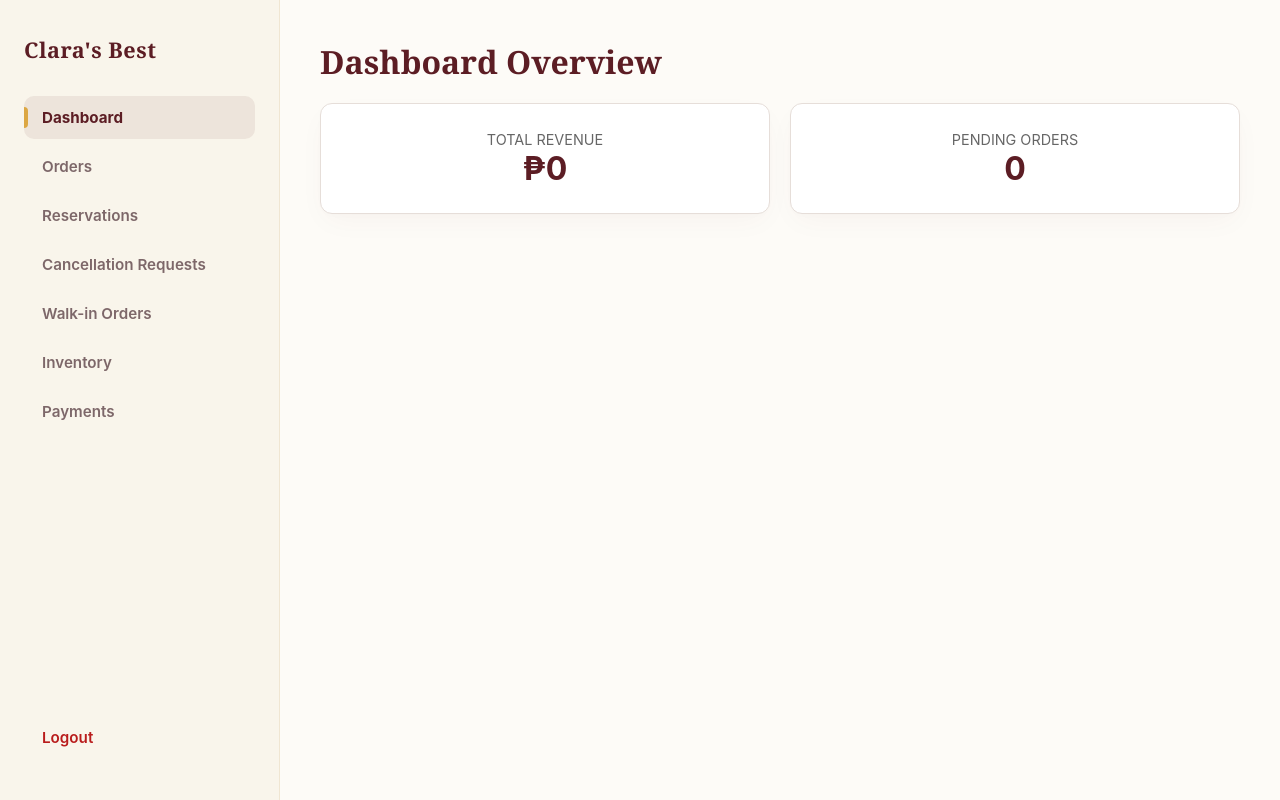
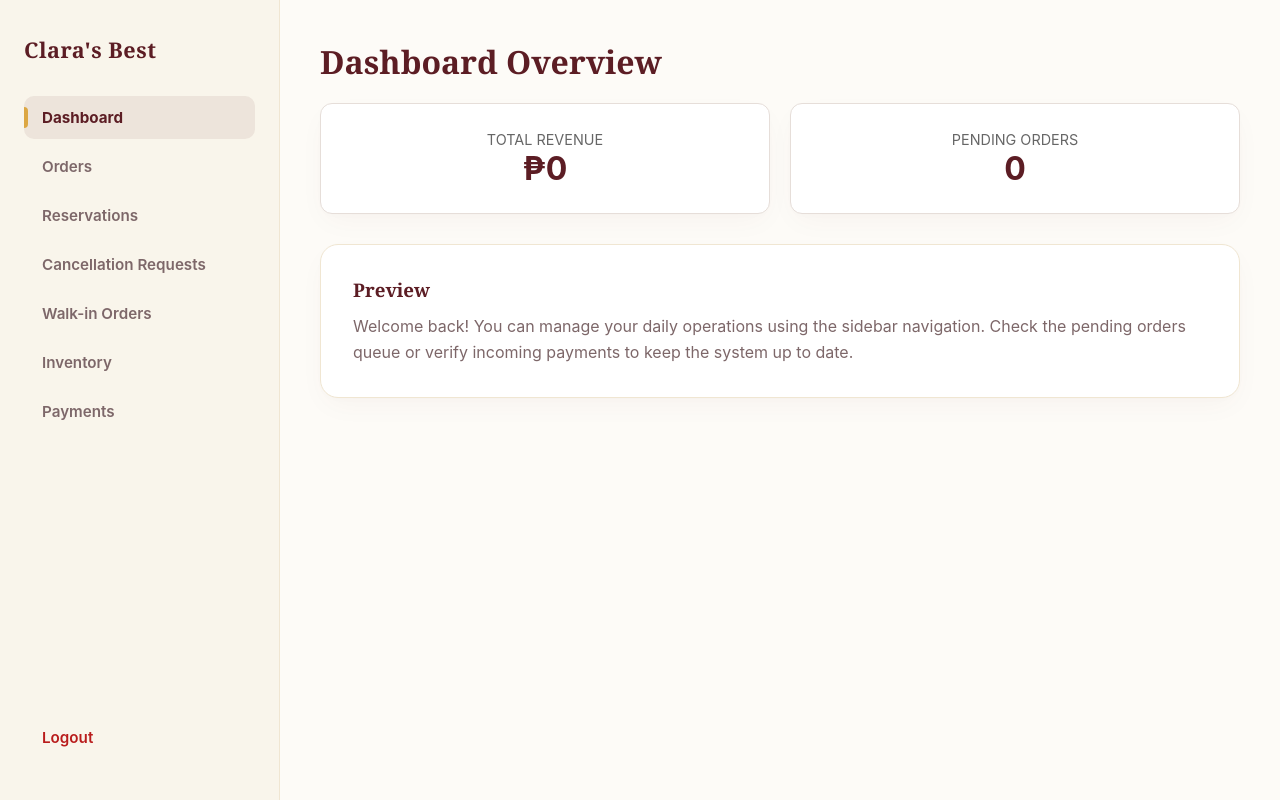
Before and after one commit to janinebatle7/Claras-Best-kakanin-system, a website: page public/staff/staff.html in a window 1280 px wide. Drawn offline with Linux system fonts and the light colour scheme; no server answers.

Commit message:
Add preview section to staff page
Added a preview section with a welcome message and instructions.

```diff
--- a/public/staff/staff.html
+++ b/public/staff/staff.html
@@ -39,6 +39,10 @@
                 <span class="stat-label">Pending Orders</span>
                 <span class="stat-value" id="pending-orders">0</span>
             </div>
+        </div>
+            <div class="card">
+            <h3 style="font-family: 'Georgia', serif; color: var(--accent); margin-bottom: 12px;">Preview</h3>
+            <p style="color: var(--text-muted); line-height: 1.6;">Welcome back! You can manage your daily operations using the sidebar navigation. Check the pending orders queue or verify incoming payments to keep the system up to date.</p>
         </div>
     </main>
 
```
